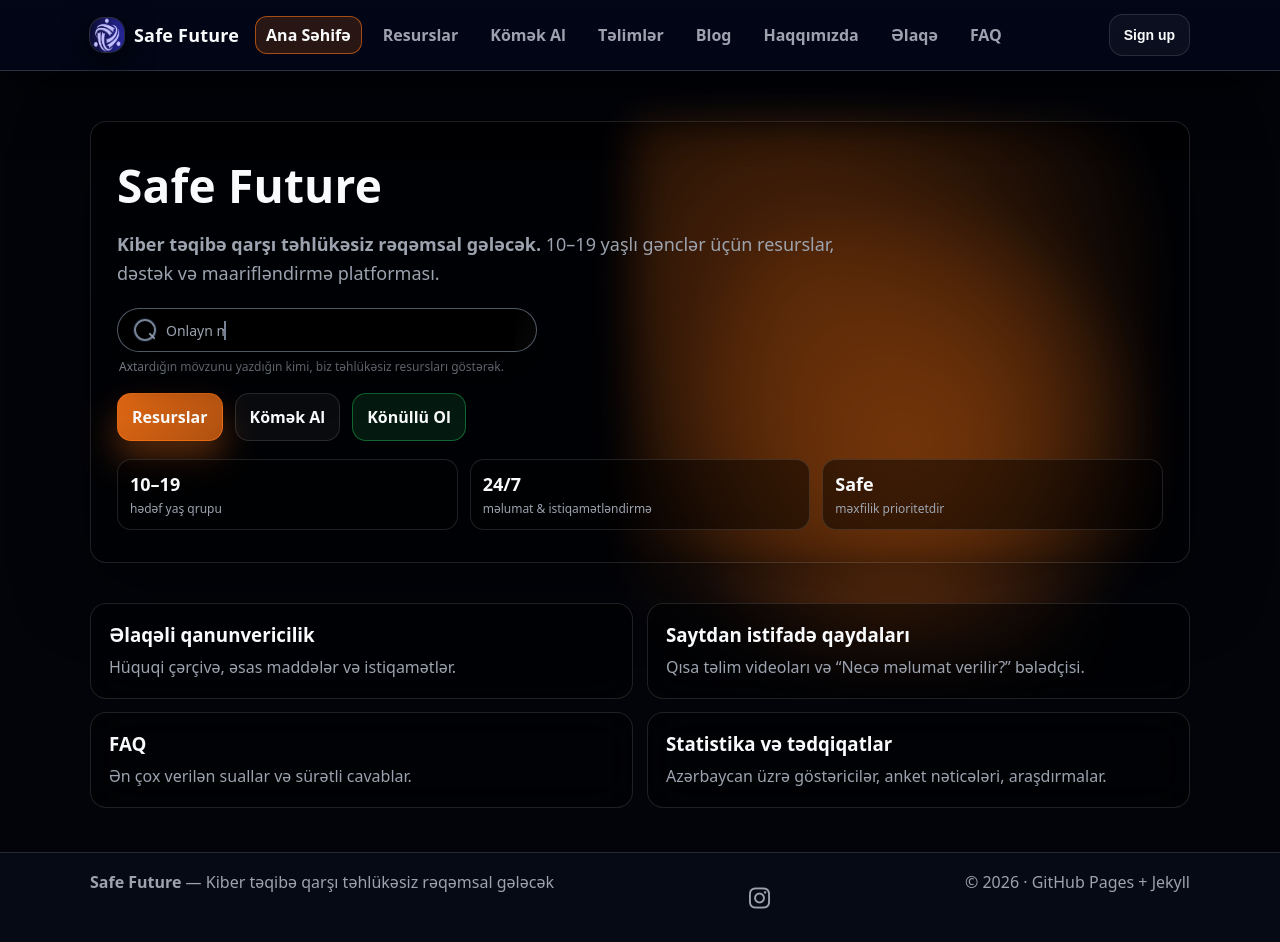
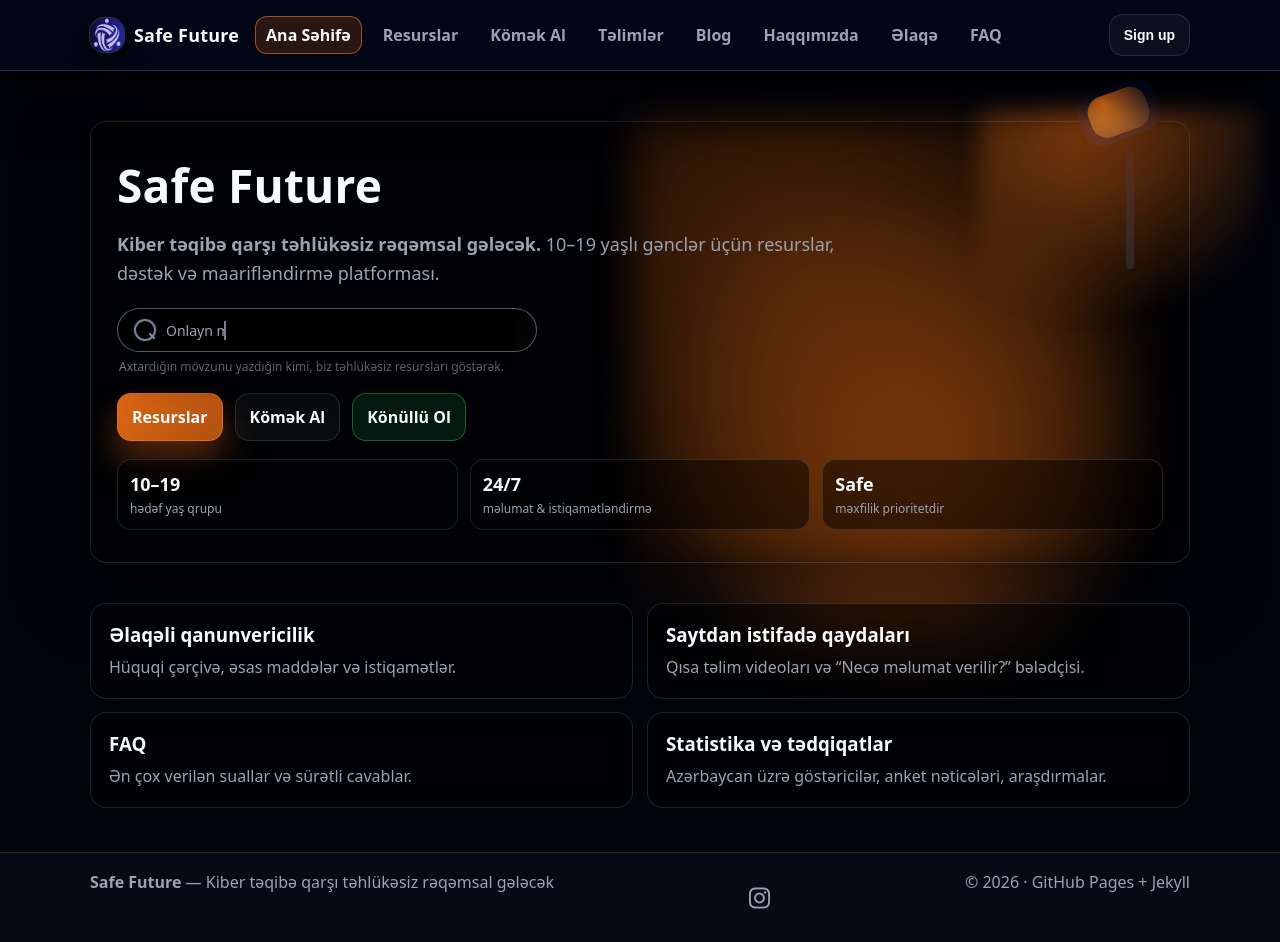
Before and after one commit to safefuture-cyber/Safe-Future-HZT, a Jekyll site: the page built from index.md, in a window 1280 px wide and 942 px high. Built offline with Jekyll 4.4.1, drawn with Linux system fonts in a browser that asks for light colours; comment, search, counter and statistics services are not loaded.

Commit message:
Add lamp light effect and force new CSS version
Made-with: Cursor

```diff
--- a/_layouts/default.html
+++ b/_layouts/default.html
@@ -9,8 +9,8 @@
 
     <meta name="description" content="{{ site.description }}" />
 
-    <link rel="stylesheet" href="{{ '/assets/css/style.css' | relative_url }}" />
-    <script defer src="{{ '/assets/js/main.js' | relative_url }}"></script>
+    <link rel="stylesheet" href="{{ '/assets/css/style.css?v=3' | relative_url }}" />
+    <script defer src="{{ '/assets/js/main.js?v=3' | relative_url }}"></script>
     <script>
       window.SAFE_FUTURE_FIREBASE_CONFIG = {
         apiKey: "REPLACE_ME",
--- a/_layouts/home.html
+++ b/_layouts/home.html
@@ -41,6 +41,11 @@ layout: default
       </div>
     </div>
   </div>
+  <div class="hero-lamp" aria-hidden="true">
+    <div class="hero-lamp-stand"></div>
+    <div class="hero-lamp-head"></div>
+    <div class="hero-lamp-light"></div>
+  </div>
 </section>
 
 <section class="grid">
--- a/assets/css/style.css
+++ b/assets/css/style.css
@@ -416,6 +416,57 @@ body.auth-open{
   z-index:-1;
   animation: heroFlame 18s ease-in-out infinite alternate;
 }
+.hero-lamp{
+  position:absolute;
+  right:-10px;
+  top:-40px;
+  width:140px;
+  height:220px;
+  pointer-events:none;
+  z-index:1;
+}
+.hero-lamp-stand{
+  position:absolute;
+  left:50%;
+  bottom:10px;
+  width:8px;
+  height:120px;
+  transform:translateX(-50%);
+  border-radius:999px;
+  background: linear-gradient(to bottom, #020617, #111827);
+  box-shadow: 0 8px 24px rgba(0,0,0,.7);
+}
+.hero-lamp-head{
+  position:absolute;
+  left:15%;
+  top:40px;
+  width:80px;
+  height:54px;
+  border-radius:18px;
+  background: #020617;
+  box-shadow: 0 12px 35px rgba(0,0,0,.85);
+  transform-origin:left center;
+  transform:rotate(-20deg);
+}
+.hero-lamp-head::after{
+  content:"";
+  position:absolute;
+  inset:6px 10px;
+  border-radius:16px;
+  background: radial-gradient(circle at 30% 20%, rgba(249,115,22,.9), rgba(17,24,39,1));
+}
+.hero-lamp-light{
+  position:absolute;
+  top:70px;
+  left:-80px;
+  width:260px;
+  height:260px;
+  background: radial-gradient(circle at 40% 0%, rgba(249,115,22,.55), transparent 65%);
+  filter: blur(10px);
+  opacity:.75;
+  mix-blend-mode:screen;
+  animation: lampLight 14s ease-in-out infinite alternate;
+}
 .hero-card{
   background: rgba(0,0,0,.52);
   backdrop-filter: blur(18px);
@@ -542,6 +593,21 @@ body.auth-open{
   }
   100%{
     transform: translate3d(-3%,-2%,0) scale(1.03);
+  }
+}
+
+@keyframes lampLight{
+  0%{
+    transform: translate3d(-4%,0,0) scale(1);
+    opacity:.7;
+  }
+  50%{
+    transform: translate3d(4%,-4%,0) scale(1.08);
+    opacity:.95;
+  }
+  100%{
+    transform: translate3d(-2%,-2%,0) scale(1.02);
+    opacity:.8;
   }
 }
 
```
